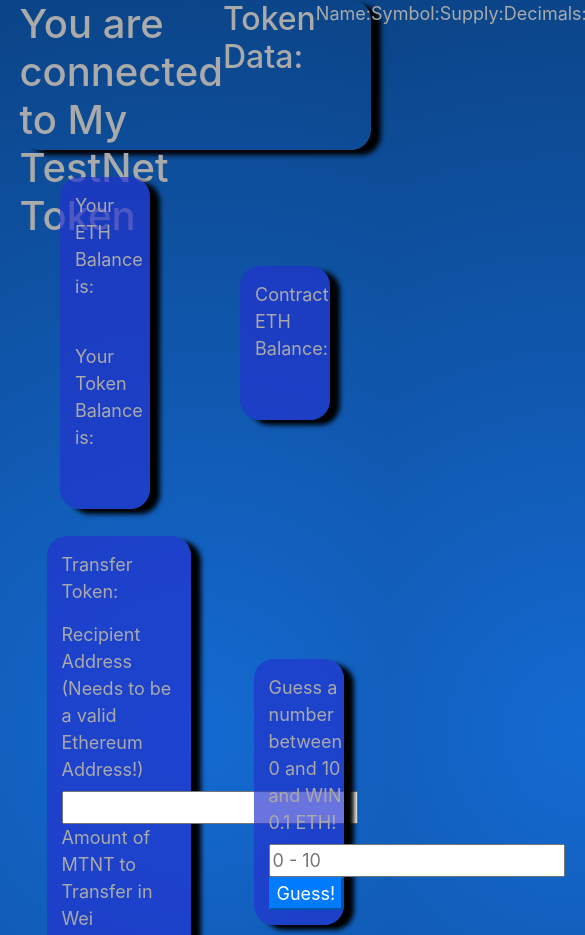
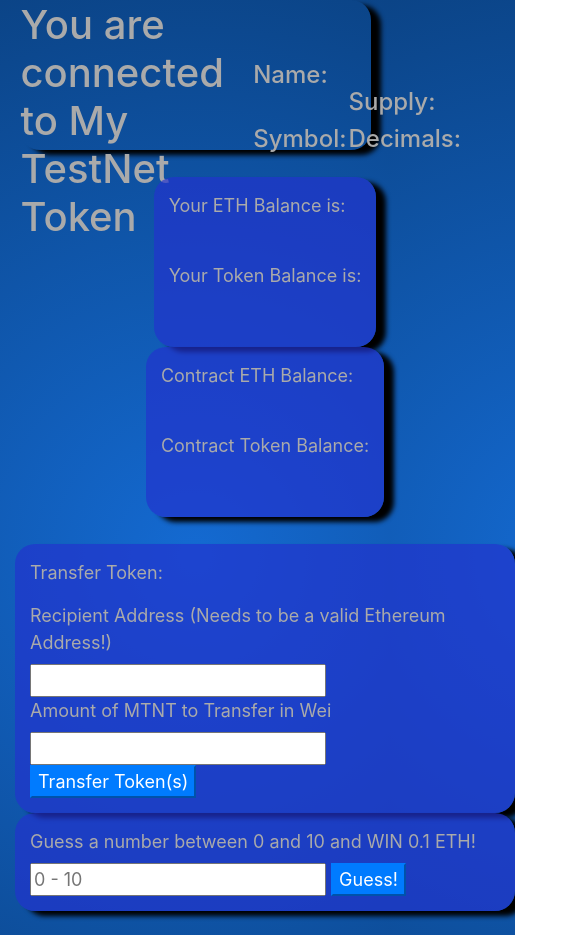
Before and after one commit to thomasender/erc20TestToken, a website: page frontend/index.html in a window 390 px wide. Shown: the top 935 px of the page, 585 px wide, since content can reach past the window. Drawn offline with nearby package versions, Linux system fonts and the light colour scheme.

Commit message:
new responsive design, css rework display grid. minmax repeat

```diff
--- a/frontend/index.html
+++ b/frontend/index.html
@@ -18,12 +18,24 @@
 </head>
 <body>
     <div class="tokenHeader">
-        <h1>You are connected to My TestNet Token</h1>
-        <h2>Token Data:</h2>
-        <p>Name:</p><span style="align: center" id="tokenName"></span><br/>
-        <p>Symbol:</p><span style="align: center" id="tokenSymbol"></span><br/>
-        <p>Supply:</p><span style="align: center" id="tokenTotalSupply"></span>
-        <p>Decimals:</p><span style="align: center" id="tokenDecimals"></span>
+        <table>
+            <tbody>
+                <tr>
+                    <td><h1>You are connected to My TestNet Token</h1></td>
+                    <td>&nbsp;&nbsp;&nbsp;&nbsp;&nbsp;</td>
+                    <td>
+                        <h4>Name:</h4><span style="align: center" id="tokenName"></span><br/>
+                        <h4>Symbol:</h4><span style="align: center" id="tokenSymbol"></span><br/>
+                    </td>
+                    <td>
+                        <h4>Supply:</h4><span style="align: center" id="tokenTotalSupply"></span>
+                        <h4>Decimals:</h4><span style="align: center" id="tokenDecimals"></span>
+                    </td>
+                </tr>
+            </tbody>
+        </table>
+
+
     </div>
 
 <br/>
@@ -39,6 +51,7 @@
     </div>
     <div class="contractEthBalance">
         <p>Contract ETH Balance:</p><span id="contractEthBalance"></span><br/>
+        <p>Contract Token Balance:</p><span id="contractTokenBalance"></span><br/>
     </div>
 </div>
 
--- a/frontend/main.js
+++ b/frontend/main.js
@@ -8,6 +8,7 @@ $(document).ready(function() {
     window.ethereum.enable().then(async function (accounts) {
         mtnt = new web3.eth.Contract(abi, tokenContractAddress, {from: accounts[0]});
         let user = ethereum.selectedAddress;
+        console.log(user);
         userData();
         contractData();
         contractBalance();
@@ -15,10 +16,9 @@ $(document).ready(function() {
         $("#fundContractBtn").click(fundContract);
         $("#randomNumberBtn").click(getRandomNumber);
         x = document.getElementById("fundingDiv");
-        if(user === 0xD9Dbca32cC6Ae2A58445f65b8DEE4A4706D6C09a){
-            x.style.display === "block";
-        } else {
-            x.style.display === "none";
+
+        if(user != 0xD9Dbca32cC6Ae2A58445f65b8DEE4A4706D6C09a) {
+            x.style.display = "none";
         }
     })
 })
@@ -41,7 +41,9 @@ async function userData() {
     let user = ethereum.selectedAddress;
     let userEthBalance = await web3.eth.getBalance(user);
     let userTokenBalance = await mtnt.methods.balanceOf(user).call();
-
+    if(userTokenBalance == 0){
+     console.log("Request Tokens!");
+    }
     $("#userEthBalance").append(web3.utils.fromWei(userEthBalance)  + " ETH");
     $("#userTokenBalance").append(web3.utils.fromWei(userTokenBalance) + " MTNT");
 }
@@ -61,6 +63,7 @@ async function transferToken () {
     } else {
         alert("Please enter a valid Ethereum address!");
     }
+
 }
 
 async function getRandomNumber() {
@@ -71,21 +74,24 @@ async function getRandomNumber() {
         alert("Please insert a valid number!");
     }
     else if(userGuess === randomNumber){
-        alert("You WIN!");
+        alert("Correct! You WIN!");
         let amount = web3.utils.toWei("0.1", "ether");
         console.log(amount);
          await mtnt.methods.payout(amount).send({from: user});
-         location.reload();
+
         } else{
-        alert("You Loose!");
+        alert("You Loose! The number was " + randomNumber + " Try Again!");
     }
     console.log(userGuess);
     console.log(randomNumber);
+    location.reload();
 }
 
 async function contractBalance() {
     let contractBalance = await web3.eth.getBalance(tokenContractAddress);
     $("#contractEthBalance").append(web3.utils.fromWei(contractBalance) + " ETH");
+    let contractTokenBalance = await mtnt.methods.balanceOf(tokenContractAddress).call();
+    $("#contractTokenBalance").append(web3.utils.fromWei(contractTokenBalance) + " MTNT");
 }
 
 async function fundContract() {
--- a/frontend/style.css
+++ b/frontend/style.css
@@ -9,7 +9,8 @@ filter: progid:DXImageTransform.Microsoft.gradient(startColorstr="#146ad2",endCo
 }
 
 .container {
-    display: flex;
+    display: grid;
+    grid-template-columns: repeat(auto-fit, minmax(500px, 1fr));
 }
 .tokenHeader{
     width: 90%;
@@ -23,7 +24,6 @@ filter: progid:DXImageTransform.Microsoft.gradient(startColorstr="#146ad2",endCo
 
 
 .userData{
-    width: 25%;
     padding: 15px;
     background: rgba(34, 51, 206, 0.678);
     border-radius: 20px;
@@ -33,7 +33,6 @@ filter: progid:DXImageTransform.Microsoft.gradient(startColorstr="#146ad2",endCo
 
 
 .makeTransaction{
-    width: 40%;
     padding: 15px;
     background: rgba(34, 51, 206, 0.678);
     border-radius: 20px;
@@ -43,7 +42,6 @@ filter: progid:DXImageTransform.Microsoft.gradient(startColorstr="#146ad2",endCo
 
 
 .randomNumber{
-    width: 25%;
     padding: 15px;
     background: rgba(34, 51, 206, 0.678);
     border-radius: 20px;
@@ -52,7 +50,6 @@ filter: progid:DXImageTransform.Microsoft.gradient(startColorstr="#146ad2",endCo
 }
 
 .contractEthBalance{
-    width: 25%;
     padding: 15px;
     background: rgba(34, 51, 206, 0.678);
     border-radius: 20px;
@@ -61,7 +58,6 @@ filter: progid:DXImageTransform.Microsoft.gradient(startColorstr="#146ad2",endCo
 }
 
 .funding{
-    width: 25%;
     padding: 15px;
     background: rgba(34, 51, 206, 0.678);
     border-radius: 20px;
```
